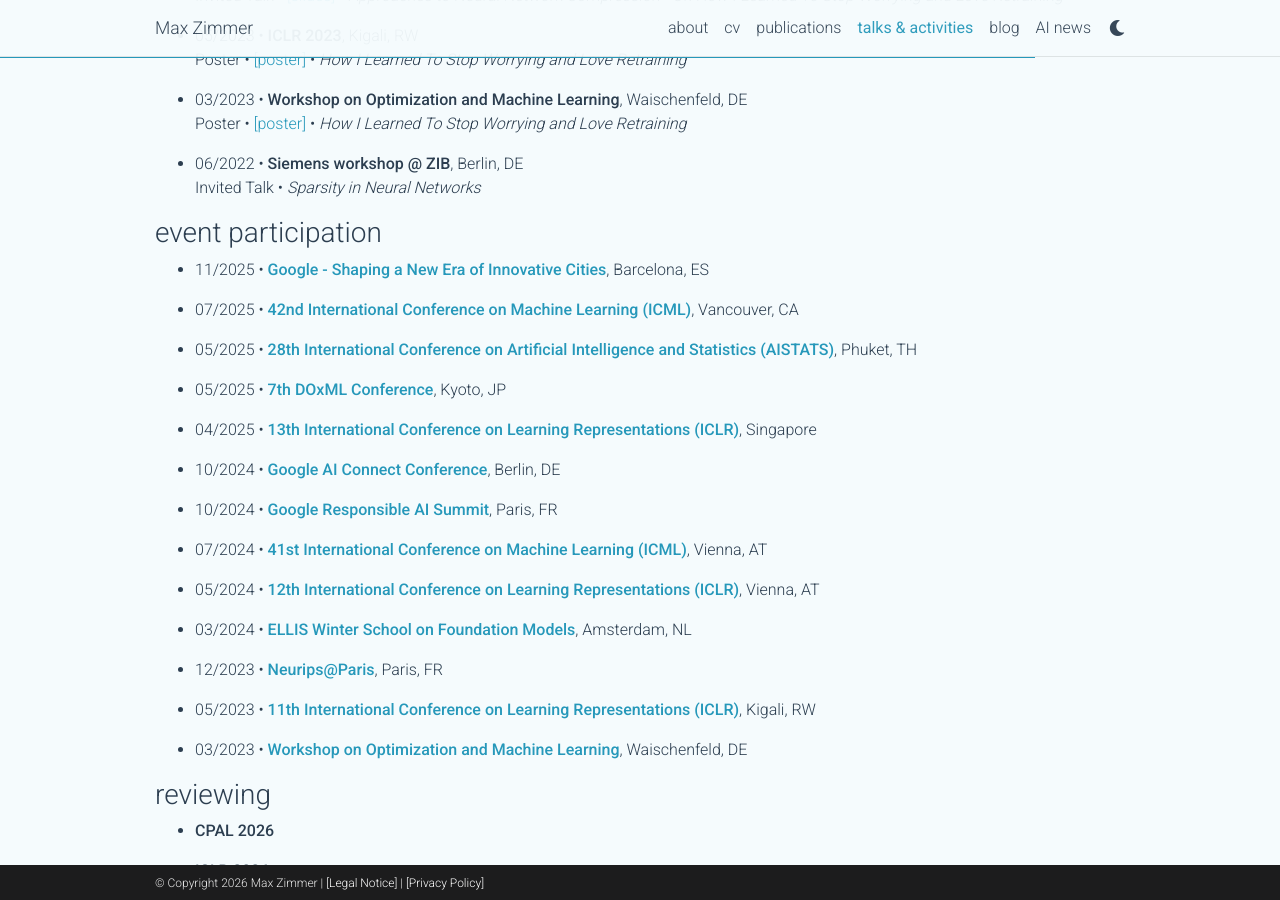
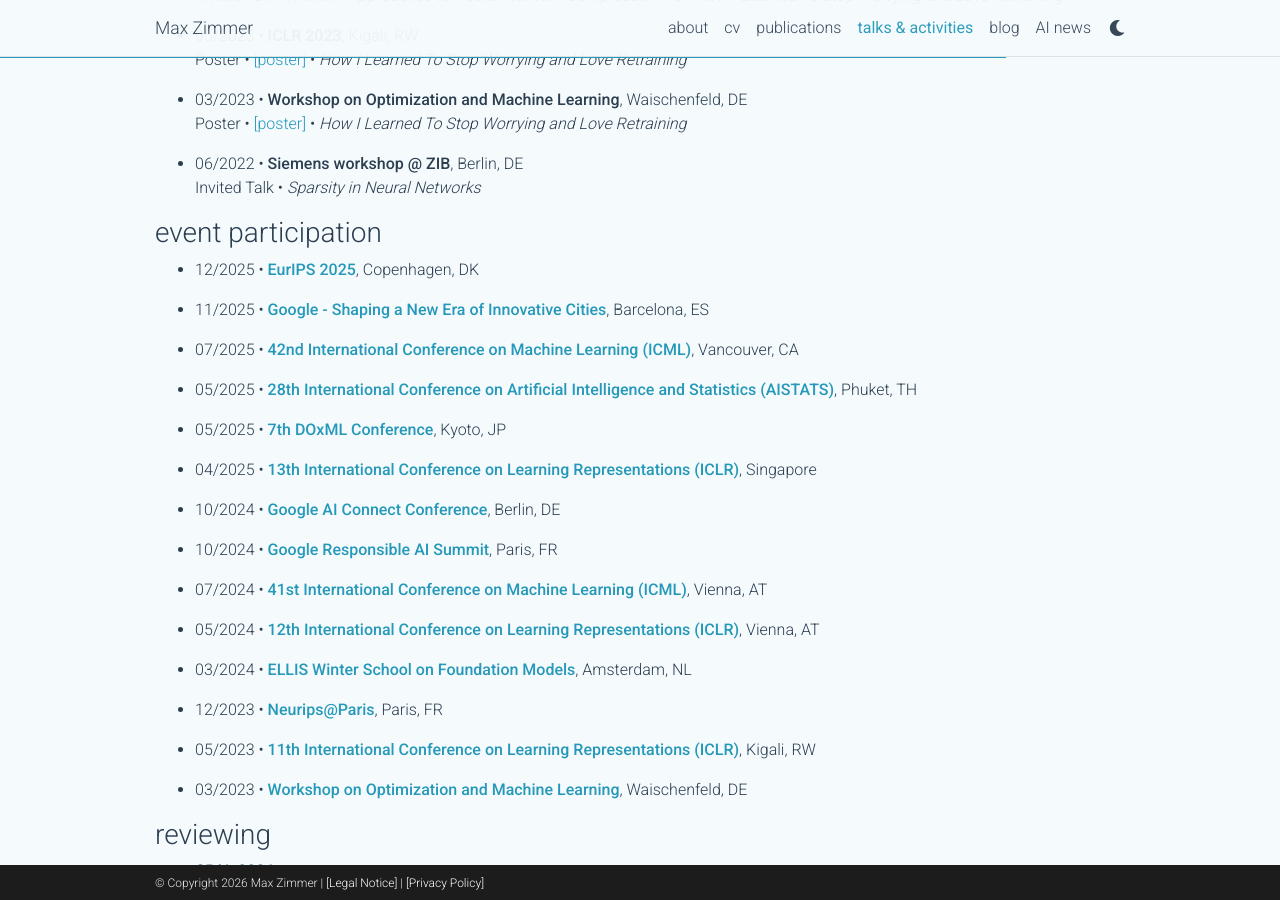
Before and after one commit to zimmer-m/zimmer-m.github.io, a Jekyll site: the page built from _pages/talks.md, in a window 1280 px wide and 900 px high, scrolled down 1130 px. Built offline with Jekyll 4.4.1, drawn with Linux system fonts in a browser that asks for light colours; comment, search, counter and statistics services are not loaded; a style sheet for code colours, icons or effects is not loaded.

Commit message:
Added eurips

```diff
--- a/_data/events.yml
+++ b/_data/events.yml
@@ -50,3 +50,7 @@
   venue: Google - Shaping a New Era of Innovative Cities
   location: Barcelona, ES
   link: https://rsvp.withgoogle.com/events/smart-city-reception
+- date: 2025-12-02
+  venue: EurIPS 2025
+  location: Copenhagen, DK
+  link: https://eurips.cc
```
